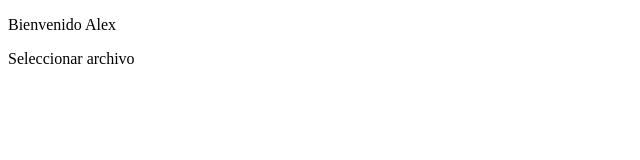
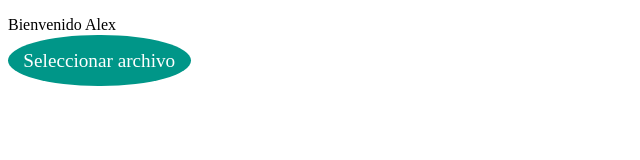
Before and after one commit to leuaxe/Avatar, a plain HTML site: page index.html in a window 1280 px wide. Shown: the whole page, without its empty margins (0-640 px from the left). Drawn offline with Linux system fonts and the light colour scheme.

Commit message:
Agregamos la clase avatar-selector

```diff
--- a/index.html
+++ b/index.html
@@ -13,7 +13,7 @@
         <div class="avatar">
             <input type="file" name="" id="file-uploader">
             <div class="img"></div>
-            <label for="file-uploader">
+            <label for="file-uploader" class="avatar-selector">
                 Seleccionar archivo
             </label>
         </div>
--- a/style.css
+++ b/style.css
@@ -1,3 +1,12 @@
 .avatar input[type='file']{
     display: none;
 }
+
+.avatar-selector{
+    background-color: #009688;
+    color: white;
+    border-radius: 50%;
+    padding: 0.8em;
+    font-size: 1.2em;
+    cursor: pointer;
+}
```
